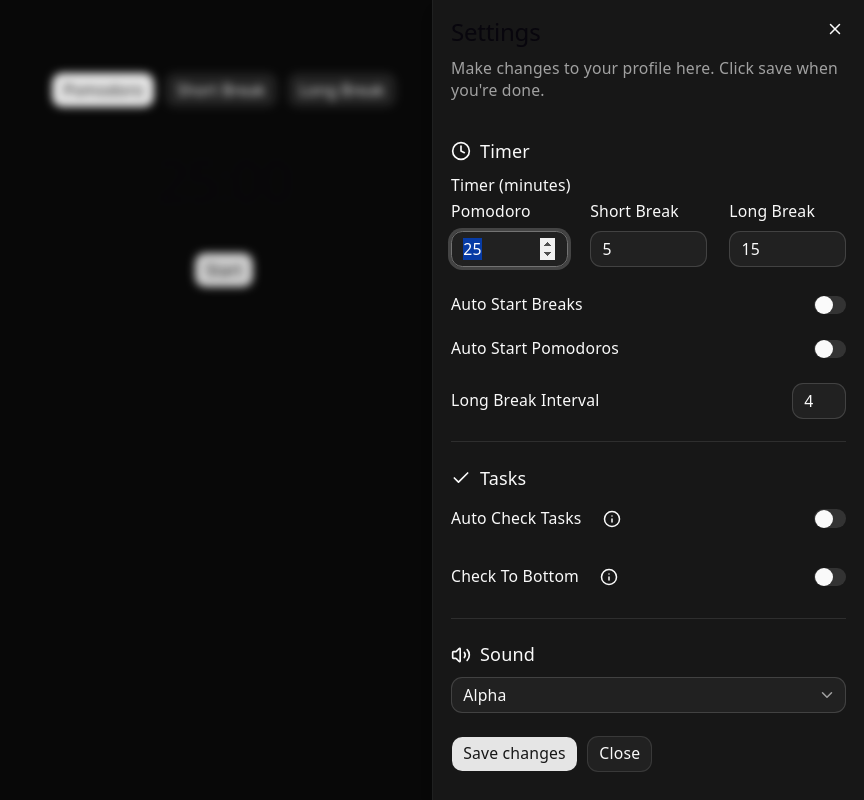
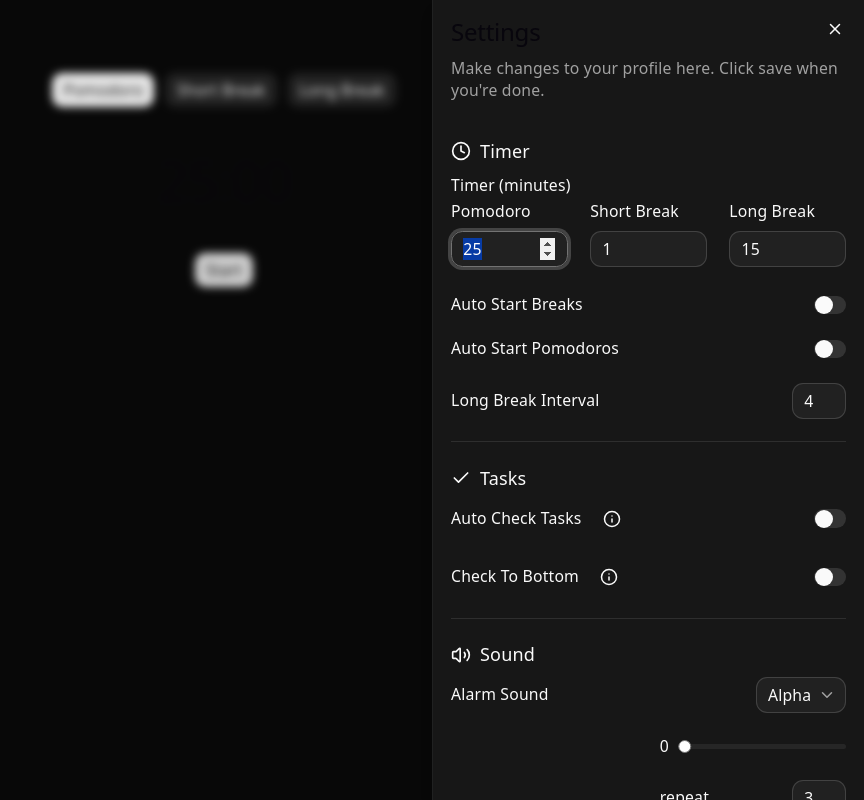
Before and after one commit to rahulkumar215/pomodoro, a React (Vite) app in the folder client/: page / in a window 1280 px wide. Both pictures are taken after a click on the button "Settings". Shown: the whole page, without its empty margins (416-1280 px from the left). Built offline with nearby package versions, Linux system fonts and the light colour scheme; grey boxes are pictures that could not be loaded.

Commit message:
feat(sounds) add alarm sounds and update settings to update set alarm sound sound and its volume, and repetitions

```diff
--- a/client/src/components/header.tsx
+++ b/client/src/components/header.tsx
@@ -10,13 +10,12 @@ import {
 import { Button } from "./ui/button";
 import { Avatar, AvatarFallback, AvatarImage } from "./ui/avatar";
 import { Input } from "@/components/ui/input";
-import { Label } from "@/components/ui/label";
 import {
   Sheet,
   SheetClose,
   SheetContent,
   SheetDescription,
-  SheetFooter,
+  // SheetFooter,
   SheetHeader,
   SheetTitle,
   SheetTrigger,
@@ -28,7 +27,7 @@ import { Controller, useForm, useWatch } from "react-hook-form";
 import { zodResolver } from "@hookform/resolvers/zod";
 import {
   ALARM_SOUND_KEYS,
-  FOCUS_SOUND_KEYS,
+  // FOCUS_SOUND_KEYS,
   Sounds,
   TABS,
 } from "@/consts/consts";
@@ -50,7 +49,8 @@ import {
   SelectValue,
 } from "./ui/select";
 import { useSound } from "@/hooks/useSound";
-import { useEffect } from "react";
+import { useState } from "react";
+import { Slider } from "./ui/slider";
 
 const settingsSchema = z.object({
   pomodoro_time: z.coerce.number<number>(),
@@ -62,10 +62,10 @@ const settingsSchema = z.object({
   auto_check_tasks: z.boolean(),
   check_to_bottom: z.boolean(),
   alarm_sound: z.enum(ALARM_SOUND_KEYS),
-  alarm_sound_volumn: z.coerce.number<number>().min(0).max(100),
+  alarm_sound_volume: z.coerce.number<number>().min(0).max(100),
   alarm_sound_repeat: z.coerce.number<number>(),
   // focus_sound: z.enum(FOCUS_SOUND_KEYS),
-  // focus_sound_volumn: z.number().min(0).max(100),
+  // focus_sound_volume: z.number().min(0).max(100),
   // pomodoro_theme: z.string(),
   // short_break_theme: z.string(),
   // long_break_theme: z.string(),
@@ -103,7 +103,7 @@ const Header = () => {
       auto_check_tasks: false,
       check_to_bottom: false,
       alarm_sound: "alpha",
-      alarm_sound_volumn: 0,
+      alarm_sound_volume: 0,
       alarm_sound_repeat: 3,
     },
     mode: "all",
@@ -115,16 +115,19 @@ const Header = () => {
     defaultValue: "alpha",
   });
 
-  const { play, changeSound, pause, isPlaying } = useSound(
+  const alarm_sound_volume = useWatch<Settings, "alarm_sound_volume">({
+    control: form.control,
+    name: "alarm_sound_volume",
+    defaultValue: 0,
+  });
+
+  const { changeSoundAndVolume, setAudio } = useSound(
     Sounds.alarm[alarm].sound,
   );
-  useEffect(() => {
-    if (isPlaying) pause();
-    changeSound(Sounds.alarm[alarm].sound);
-    play();
+  setAudio(Sounds.alarm[alarm].sound, 0, false, false);
+  const [prevAlarmSound, setPrevAlarmSound] = useState<string>(alarm);
+  const [prevAlarmSoundVolume, setPrevAlarmSoundVolume] = useState<number>(0);
 
-    return () => pause();
-  }, [alarm, play, changeSound, pause, isPlaying]);
 
   function onSubmit(data: Settings) {
     // Do something with the form values.
@@ -371,35 +374,110 @@ const Header = () => {
                     <Volume2 size={20} />
                     Sound
                   </FieldLegend>
-                  <FieldGroup>
+                  <FieldGroup className="grid grid-cols-2 items-center">
                     <Controller
                       name="alarm_sound"
                       control={form.control}
                       render={({ field, fieldState }) => (
-                        <Field data-invalid={fieldState.invalid}>
+                        <Field
+                          data-invalid={fieldState.invalid}
+                          orientation="horizontal"
+                          className="col-start-1 col-end-3"
+                        >
+                          <FieldLabel htmlFor="alarm_sound">
+                            Alarm Sound
+                          </FieldLabel>
                           <Select
                             name={field.name}
                             value={field.value}
-                            onValueChange={field.onChange}
+                            onValueChange={(e) => {
+                              field.onChange(e);
+                              changeSoundAndVolume(
+                                Sounds.alarm[e].sound,
+                                prevAlarmSoundVolume,
+                                true,
+                                false,
+                              );
+                              setPrevAlarmSound(e);
+                            }}
                           >
                             <SelectTrigger aria-invalid={fieldState.invalid}>
                               <SelectValue placeholder="Select" />
                             </SelectTrigger>
                             <SelectContent position="item-aligned">
                               <SelectGroup>
-                                <SelectItem value="alpha">Alpha</SelectItem>
-                                <SelectItem value="honey">Honey</SelectItem>
-                                <SelectItem value="primul">Primul</SelectItem>
-                                <SelectItem value="interstellar">
-                                  Interstellar
-                                </SelectItem>
+                                {ALARM_SOUND_KEYS.map((key) => (
+                                  <SelectItem value={key} key={key}>
+                                    {Sounds.alarm[key].key}
+                                  </SelectItem>
+                                ))}
                               </SelectGroup>
                             </SelectContent>
                           </Select>
                         </Field>
                       )}
                     />
+
+                    <Controller
+                      name="alarm_sound_volume"
+                      control={form.control}
+                      render={({ field, fieldState }) => (
+                        <Field
+                          data-invalid={fieldState.invalid}
+                          orientation="horizontal"
+                          className="col-start-2 col-end-3"
+                        >
+                          <FieldLabel>{alarm_sound_volume}</FieldLabel>
+                          <Slider
+                            defaultValue={[0]}
+                            max={100}
+                            min={0}
+                            value={[field.value]}
+                            onValueChange={(e) => {
+                              field.onChange(e);
+                              changeSoundAndVolume(
+                                prevAlarmSound,
+                                e[0],
+                                false,
+                                true,
+                              );
+                              setPrevAlarmSoundVolume(e[0]);
+                            }}
+                            step={1}
+                          />
+                        </Field>
+                      )}
+                    />
+
+                    <Controller
+                      name="alarm_sound_repeat"
+                      control={form.control}
+                      render={({ field, fieldState }) => (
+                        <Field
+                          data-invalid={fieldState.invalid}
+                          orientation="horizontal"
+                          className="col-start-2 col-end-3"
+                        >
+                          <FieldLabel htmlFor="alarm_sound_repeat">
+                            repeat
+                          </FieldLabel>
+                          <Input
+                            {...field}
+                            id="alarm_sound_repeat"
+                            aria-invalid={fieldState.invalid}
+                            type="number"
+                            className="w-12"
+                          />
+                        </Field>
+                      )}
+                    />
                   </FieldGroup>
+                </FieldSet>
+
+                <Separator />
+
+                <FieldSet>
+
                 </FieldSet>
 
                 <Field orientation="horizontal">
--- /dev/null
+++ b/client/src/components/ui/slider.tsx
@@ -0,0 +1,57 @@
+import * as React from "react"
+import { Slider as SliderPrimitive } from "radix-ui"
+
+import { cn } from "@/lib/utils"
+
+function Slider({
+  className,
+  defaultValue,
+  value,
+  min = 0,
+  max = 100,
+  ...props
+}: React.ComponentProps<typeof SliderPrimitive.Root>) {
+  const _values = React.useMemo(
+    () =>
+      Array.isArray(value)
+        ? value
+        : Array.isArray(defaultValue)
+          ? defaultValue
+          : [min, max],
+    [value, defaultValue, min, max]
+  )
+
+  return (
+    <SliderPrimitive.Root
+      data-slot="slider"
+      defaultValue={defaultValue}
+      value={value}
+      min={min}
+      max={max}
+      className={cn(
+        "relative flex w-full touch-none items-center select-none data-disabled:opacity-50 data-vertical:h-full data-vertical:min-h-40 data-vertical:w-auto data-vertical:flex-col",
+        className
+      )}
+      {...props}
+    >
+      <SliderPrimitive.Track
+        data-slot="slider-track"
+        className="relative grow overflow-hidden rounded-full bg-muted data-horizontal:h-1 data-horizontal:w-full data-vertical:h-full data-vertical:w-1"
+      >
+        <SliderPrimitive.Range
+          data-slot="slider-range"
+          className="absolute bg-primary select-none data-horizontal:h-full data-vertical:w-full"
+        />
+      </SliderPrimitive.Track>
+      {Array.from({ length: _values.length }, (_, index) => (
+        <SliderPrimitive.Thumb
+          data-slot="slider-thumb"
+          key={index}
+          className="relative block size-3 shrink-0 rounded-full border border-ring bg-white ring-ring/50 transition-[color,box-shadow] select-none after:absolute after:-inset-2 hover:ring-3 focus-visible:ring-3 focus-visible:outline-hidden active:ring-3 disabled:pointer-events-none disabled:opacity-50"
+        />
+      ))}
+    </SliderPrimitive.Root>
+  )
+}
+
+export { Slider }
--- a/client/src/consts/consts.ts
+++ b/client/src/consts/consts.ts
@@ -8,7 +8,7 @@ export const TABS = {
   Pomodoro: { type: "Pomodoro", timer: 25, message: "Time to Focus" },
   Short_Break: {
     type: "Short Break",
-    timer: 5,
+    timer: 1,
     message: "Time for Short Break",
   },
   Long_Break: {
--- a/client/src/hooks/useSound.ts
+++ b/client/src/hooks/useSound.ts
@@ -1,30 +1,88 @@
-import { useCallback, useEffect, useRef } from "react";
+import { useCallback, useRef } from "react";
 
-export function useSound(sound: string) {
-  const audio = useRef(new Audio(sound));
-  const isPlaying = !audio.current.paused;
+export function useSound(src: string, volume: number = 0) {
+  const audioRef = useRef<HTMLAudioElement | null>(null);
 
-  useEffect(() => {
-    const audioCur = audio.current;
-    return () => audioCur.pause();
+  const setAudio = useCallback(
+    (
+      src: string,
+      volume: number,
+      changeSound: boolean,
+      changeVolume: boolean,
+    ) => {
+      if (!audioRef.current) {
+        audioRef.current = new Audio(src);
+        audioRef.current.volume = volume / 100;
+      }
+
+      if (changeSound) {
+        audioRef.current = new Audio(src);
+        audioRef.current.currentTime = 0;
+      }
+
+      if (changeVolume) {
+        audioRef.current.volume = volume / 100;
+      }
+
+      return audioRef.current;
+    },
+    [],
+  );
+
+  const getAudio = useCallback(() => {
+    if (!audioRef.current) {
+      audioRef.current = new Audio(src);
+      audioRef.current.volume = volume / 100;
+    }
+
+    return audioRef.current;
+  }, [src, volume]);
+
+  const play = useCallback(
+    async (caller: string) => {
+      console.log("Play Got Called ");
+      console.log("Called from : ", caller);
+
+      try {
+        const audio = getAudio();
+        console.log(audio);
+        await audio.play();
+      } catch (err) {
+        if (err instanceof DOMException && err.name === "NotAllowedError") {
+          console.warn("Audio blocked: requires user interaction first.");
+        } else {
+          throw err;
+        }
+      }
+    },
+    [getAudio],
+  );
+
+  const stop = useCallback((caller: string) => {
+    console.log("Stop Got Called");
+    console.log("Called from :", caller);
+    audioRef.current?.pause();
+    if (audioRef.current) audioRef.current.currentTime = 0;
   }, []);
 
-  const changeSound = (sound: string) => {
-    audio.current = new Audio(sound);
+  const changeSoundAndVolume = (
+    sound: string,
+    volume: number,
+    changeSound: boolean,
+    changeVolume: boolean,
+  ) => {
+    console.log(sound, volume, changeSound, changeVolume);
+    if (audioRef.current?.paused !== undefined && changeSound)
+      stop("changeSound");
+
+    if (changeSound) {
+      setAudio(sound, volume, changeSound, changeVolume);
+    }
+
+    if (changeVolume) {
+      setAudio(sound, volume, changeSound, changeVolume);
+    }
+    play("changeSoundAndVolume");
   };
-
-  const pause = useCallback(() => {
-    audio.current.pause();
-  }, []);
-
-  const play = useCallback(() => {
-    audio.current.currentTime = 0;
-    audio.current.play();
-
-    setTimeout(() => {
-      pause();
-    }, 1000 * 5);
-  }, [pause]);
-
-  return { play, pause, changeSound, isPlaying };
+  return { setAudio, play, stop, changeSoundAndVolume, audioRef };
 }
--- a/client/src/hooks/useTimer.ts
+++ b/client/src/hooks/useTimer.ts
@@ -2,13 +2,14 @@ import { TABS, type Tab } from "@/consts/consts";
 import { useCallback, useEffect, useRef, useState } from "react";
 import { useNotification } from "./useNotification";
 import { useSound } from "./useSound";
+import { Sounds } from "@/consts/consts";
 
 export default function useTimer() {
   const [activeTab, setActiveTab] = useState<Tab>(TABS.Pomodoro);
   const [started, setStarted] = useState(false);
   const [timer, setTimer] = useState<number>(activeTab.timer * 60 * 1000);
   const { showNotification } = useNotification();
-  const { play } = useSound();
+  const { play } = useSound(Sounds.alarm.alpha.sound);
   const workerRef = useRef<Worker | null>(null);
 
   const handleStartTimer = useCallback(() => {
@@ -46,7 +47,7 @@ export default function useTimer() {
         setStarted(false);
 
         // play notification sound
-        play();
+        play("userTimer");
 
         // show notification
         showNotification("Time is up!");
```
